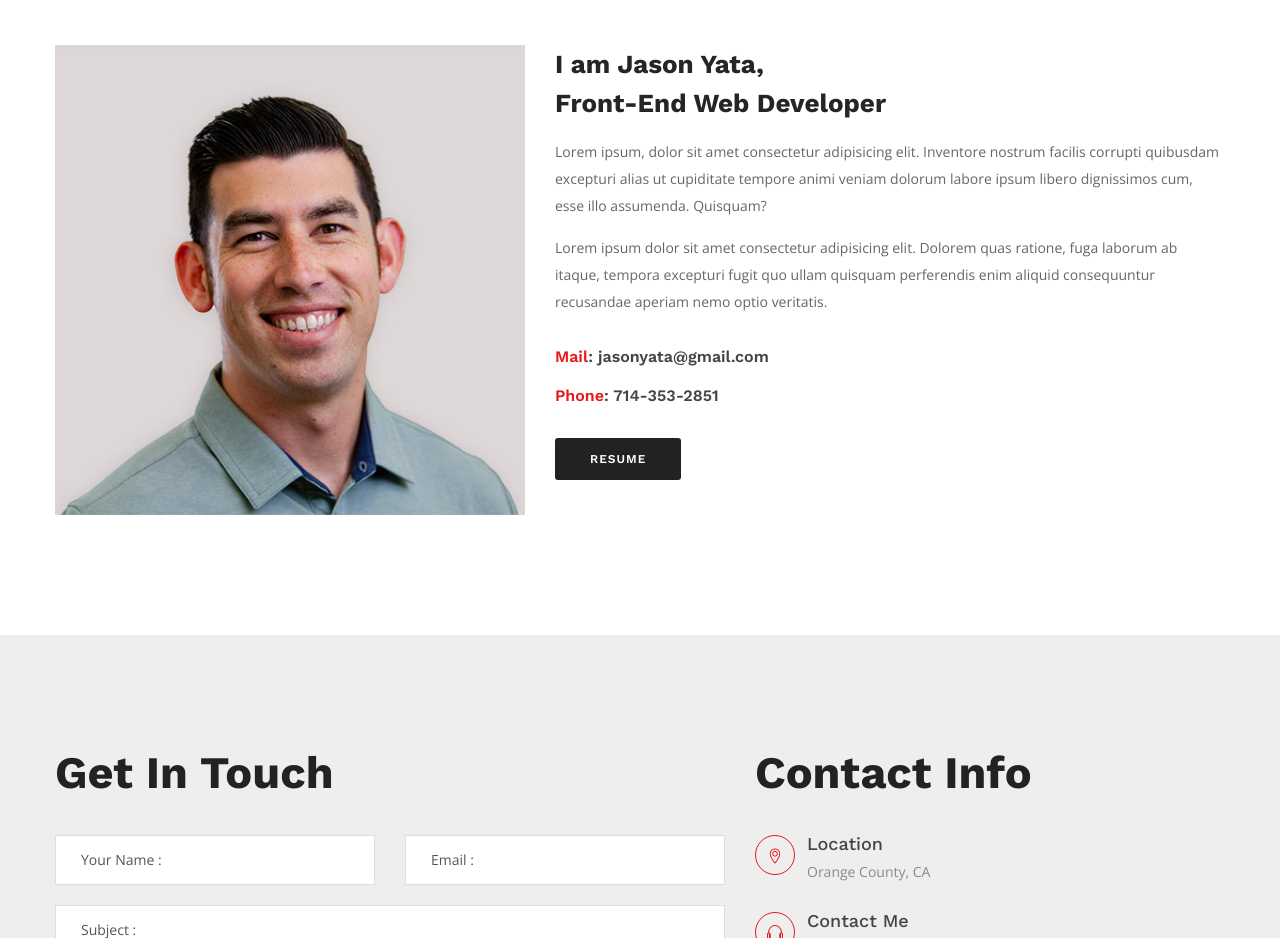
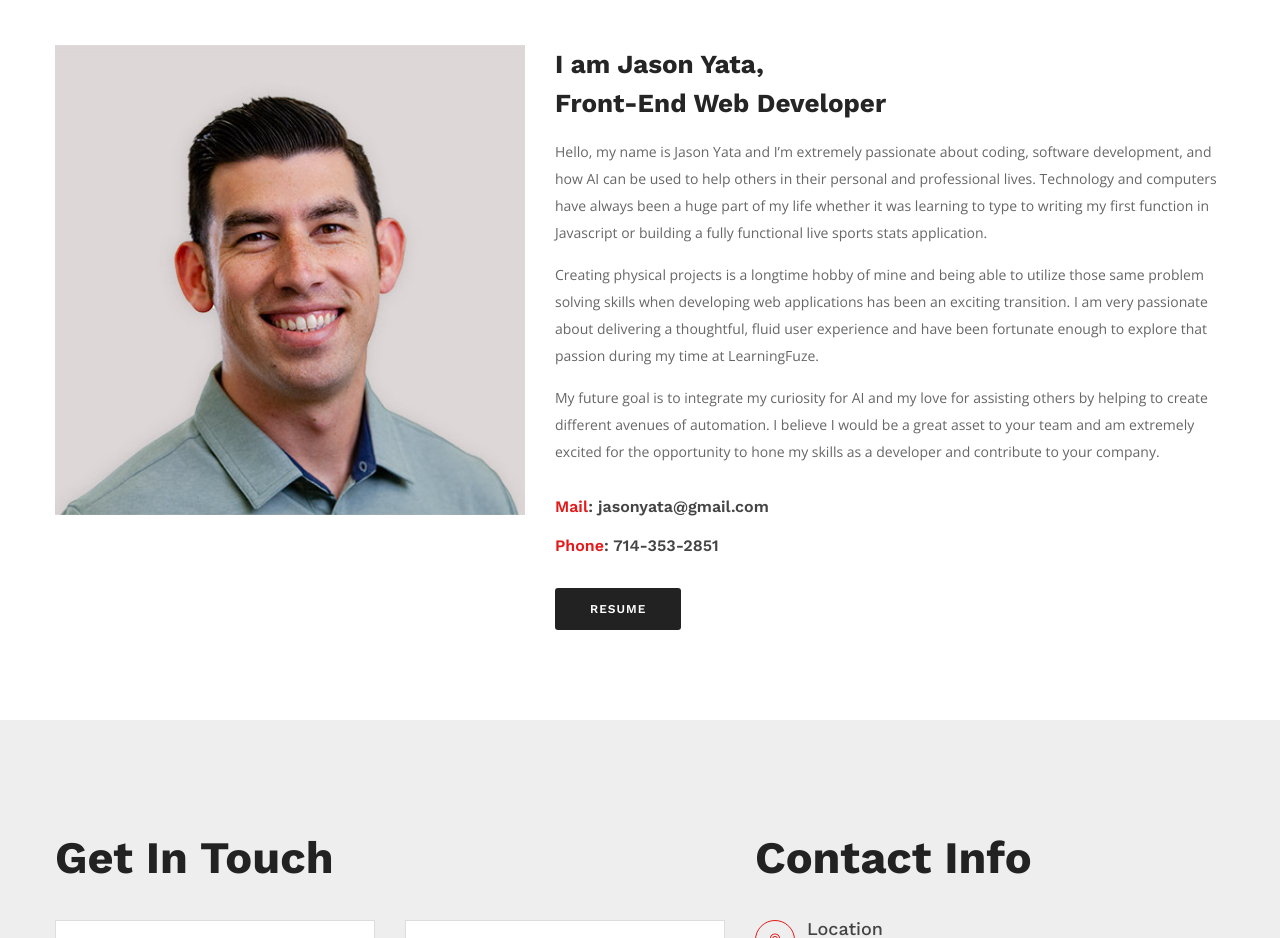
Before and after one commit to jyataslam/portfolio, a plain HTML site: page index.html in a window 1280 px wide. Shown: the part 2040-2978 px from the top of the page. Drawn offline with nearby package versions, Linux system fonts and the light colour scheme; some packages are replaced by stand-ins of ours.

Commit message:
changed dev story

```diff
--- a/index.html
+++ b/index.html
@@ -480,20 +480,13 @@
                             Front-End Web Developer
                         </h2>
                         <p>
-                            Lorem ipsum, dolor sit amet consectetur adipisicing elit. Inventore nostrum facilis corrupti
-                            quibusdam
-                            excepturi alias ut cupiditate tempore animi veniam dolorum labore ipsum libero dignissimos
-                            cum,
-                            esse illo
-                            assumenda. Quisquam?
+                            Hello, my name is Jason Yata and I’m extremely passionate about coding, software development, and how AI can be used to help others in their personal and professional lives. Technology and computers have always been a huge part of my life whether it was learning to type to writing my first function in Javascript or building a fully functional live sports stats application.
                         </p>
                         <p>
-                            Lorem ipsum dolor sit amet consectetur adipisicing elit. Dolorem quas ratione, fuga laborum
-                            ab
-                            itaque,
-                            tempora excepturi fugit quo ullam quisquam perferendis enim aliquid consequuntur recusandae
-                            aperiam nemo
-                            optio veritatis.
+                            Creating physical projects is a longtime hobby of mine and being able to utilize those same problem solving skills when developing web applications has been an exciting transition. I am very passionate about delivering a thoughtful, fluid user experience and have been fortunate enough to explore that passion during my time at LearningFuze.
+                        </p>
+                        <p>
+                            My future goal is to integrate my curiosity for AI and my love for assisting others by helping to create different avenues of automation. I believe I would be a great asset to your team and am extremely excited for the opportunity to hone my skills as a developer and contribute to your company.
                         </p>
                     </div>
                     <div class="about-info mb-30">
```
